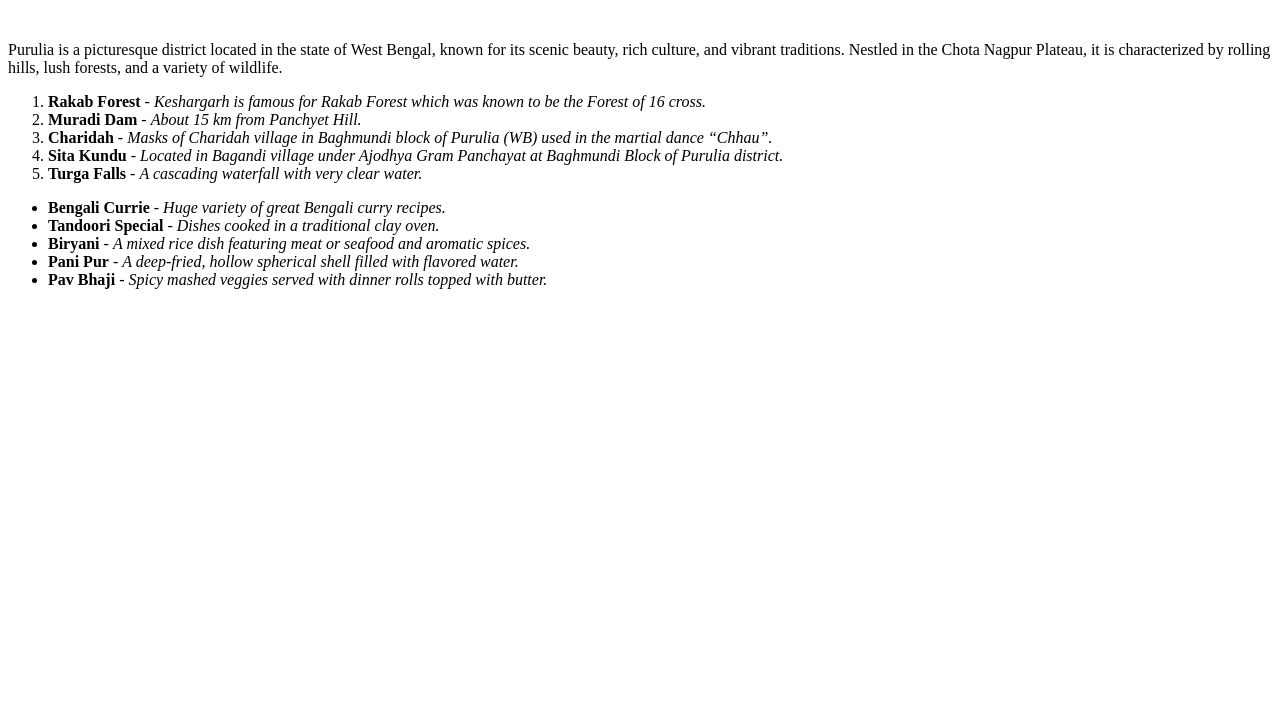
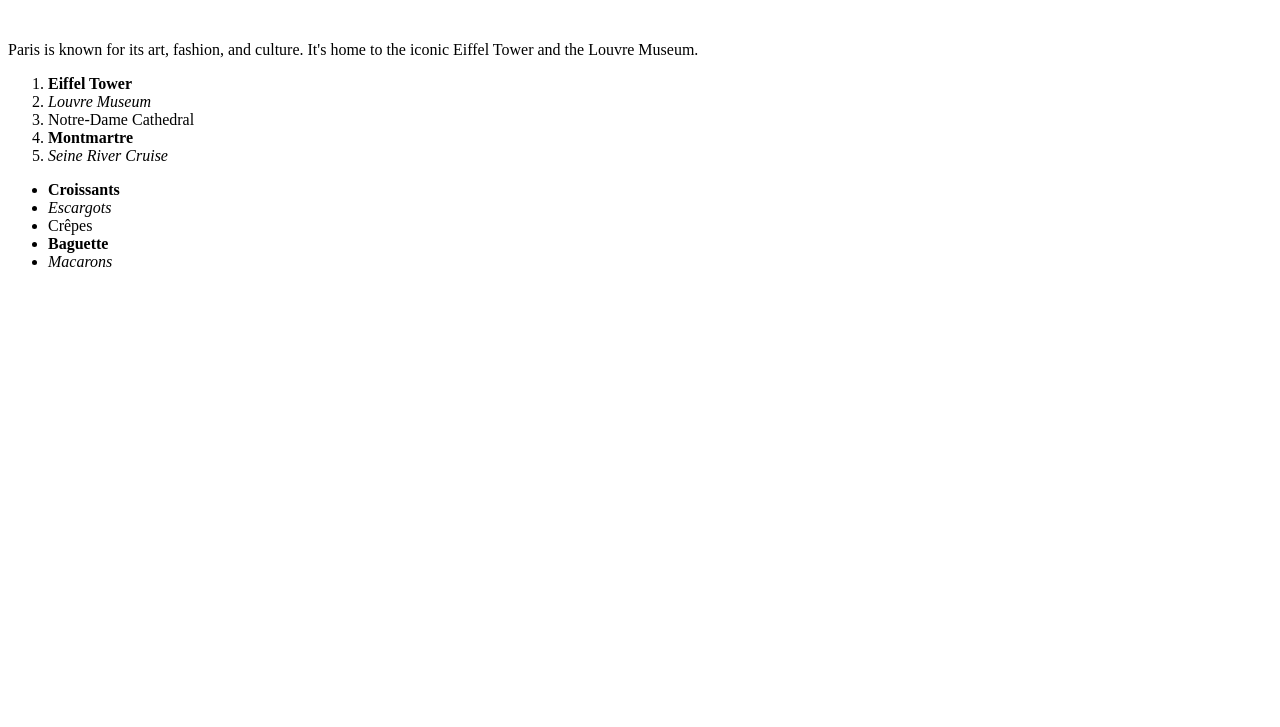
Before and after one commit to acciojob/favorite-holiday-subir211, a website: page main.html in a window 1280 px wide. Shown: the part 73-800 px from the top of the page. Drawn offline with Linux system fonts and the light colour scheme.

Commit message:
created a submission

```diff
--- a/main.html
+++ b/main.html
@@ -7,28 +7,24 @@
     <link rel="stylesheet" href="styles.css">
 </head>
 <body>
-    <h1>My Favorite Holiday Destination: Purulia, West Bengal</h1>
-    <br>
-    <p>Purulia is a picturesque district located in the state of West Bengal, known for its scenic beauty, rich culture, and vibrant traditions. Nestled in the Chota Nagpur Plateau, it is characterized by rolling hills, lush forests, and a variety of wildlife.</p>
-    <ol>
-        <li><strong>Rakab Forest</strong> - <em>Keshargarh is famous for Rakab Forest which was known to be the Forest of 16 cross.</em></li>
-        <li><strong>Muradi Dam</strong> - <em>About 15 km from Panchyet Hill.</em></li>
-        <li><strong>Charidah</strong> - <em>Masks of Charidah village in Baghmundi block of Purulia (WB) used in the martial dance “Chhau”.</em></li>
-        <li><strong>Sita Kundu</strong> - <em>Located in Bagandi village under Ajodhya Gram Panchayat at Baghmundi Block of Purulia district.</em></li>
-        <li><strong>Turga Falls</strong> - <em>A cascading waterfall with very clear water.</em></li>
-    </ol>
-    <ul>
-        <li><strong>Bengali Currie</strong> - <em>Huge variety of great Bengali curry recipes.</em></li>
-        <li><strong>Tandoori Special</strong> - <em>Dishes cooked in a traditional clay oven.</em></li>
-        <li><strong>Biryani</strong> - <em>A mixed rice dish featuring meat or seafood and aromatic spices.</em></li>
-        <li><strong>Pani Pur</strong> - <em>A deep-fried, hollow spherical shell filled with flavored water.</em></li>
-        <li><strong>Pav Bhaji</strong> - <em>Spicy mashed veggies served with dinner rolls topped with butter.</em></li>
-    </ul>
+ <h1>Paris</h1>
+<br>
+<p>Paris is known for its art, fashion, and culture. It's home to the iconic Eiffel Tower and the Louvre Museum.</p>
+<ol>
+    <li><strong>Eiffel Tower</strong></li>
+    <li><em>Louvre Museum</em></li>
+    <li>Notre-Dame Cathedral</li>
+    <li><strong>Montmartre</strong></li>
+    <li><em>Seine River Cruise</em></li>
+</ol>
+<ul>
+    <li><strong>Croissants</strong></li>
+    <li><em>Escargots</em></li>
+    <li>Crêpes</li>
+    <li><strong>Baguette</strong></li>
+    <li><em>Macarons</em></li>
+</ul>
     <script type="text/javascript" src="./script.js">
 	</script>
 </body>
-
-
-
-
 </html>
```
